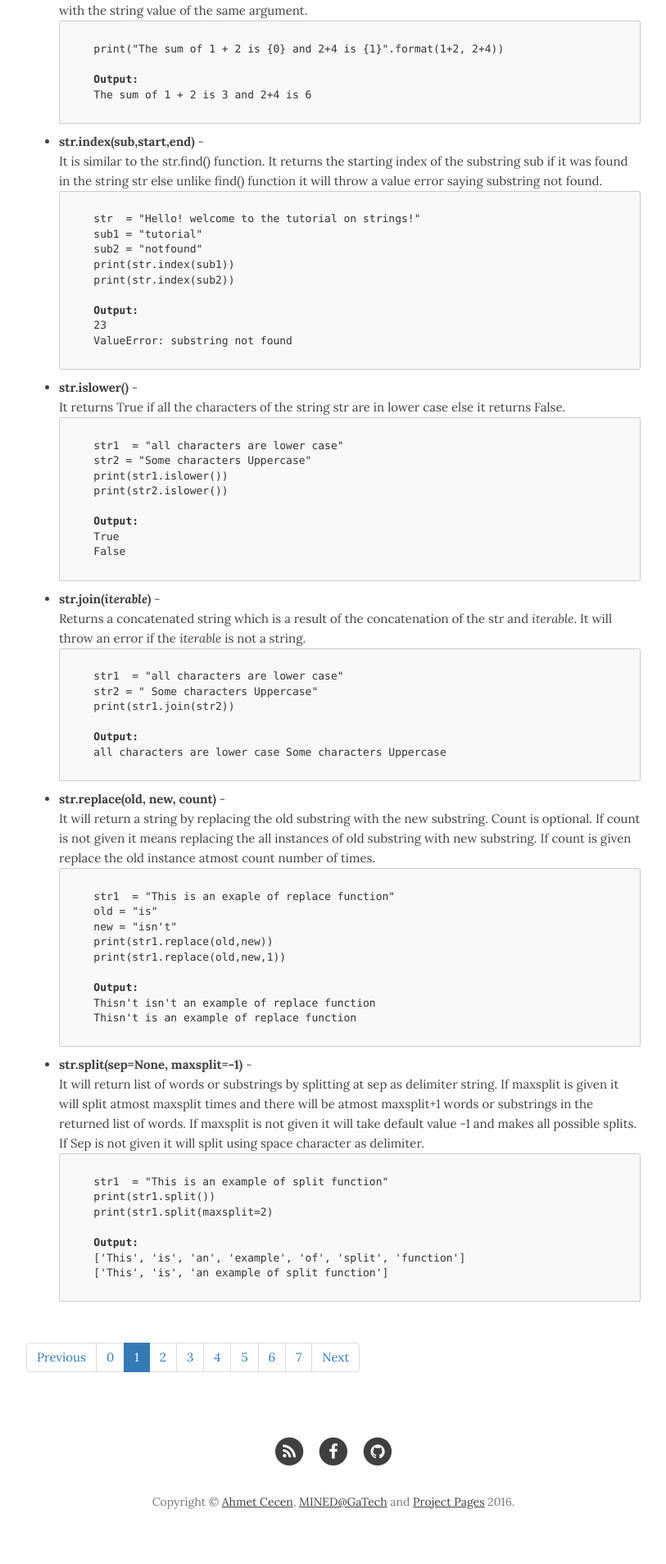
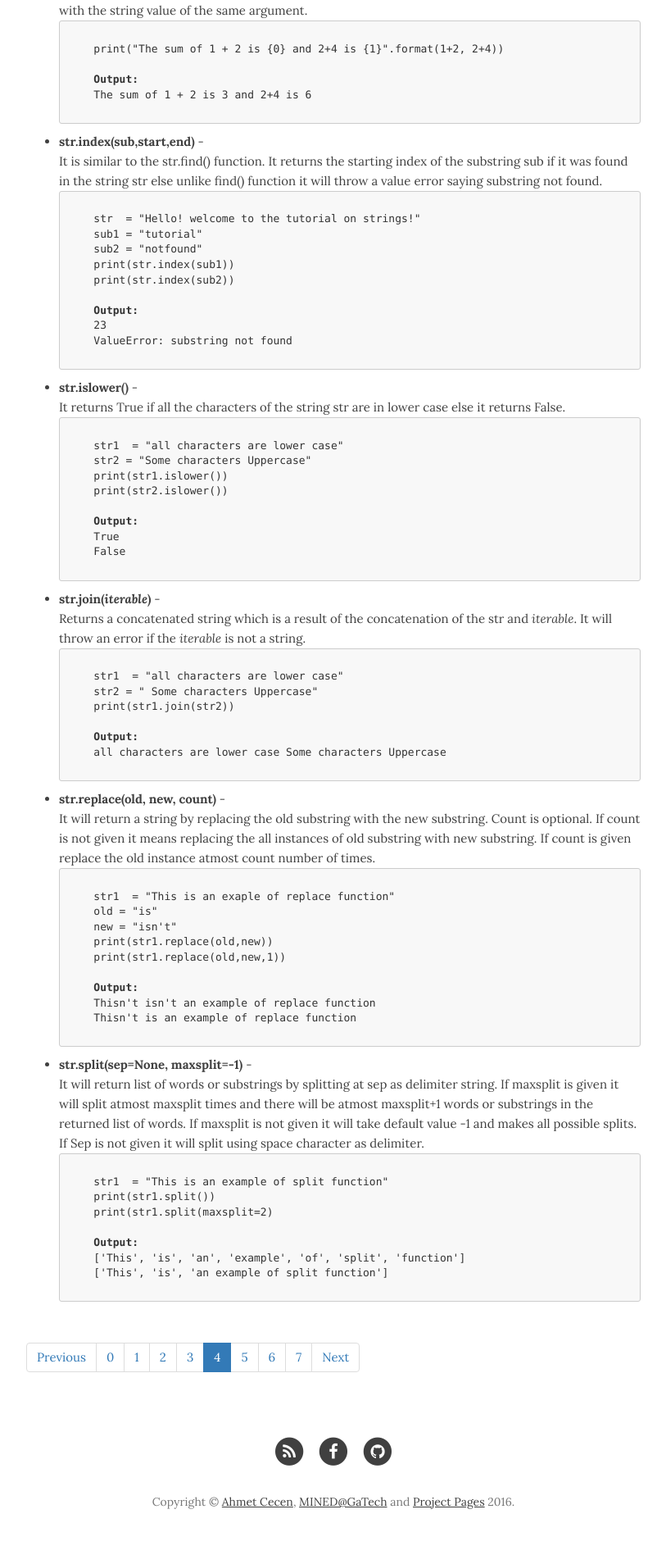
Before and after one commit to sivakrishna383/sivakrishna383.github.io, a Jekyll site: the page built from pages/strings4.md, in a window 1280 px wide. Shown: the part 3726-5634 px from the top of the page at 82% size, without its empty margins (233-1046 px from the left). Built offline with Jekyll 4.4.1, drawn with Linux system fonts in a browser that asks for light colours; nearby versions of some CDN libraries.

Commit message:
Update strings4.md

```diff
--- a/pages/strings4.md
+++ b/pages/strings4.md
@@ -285,10 +285,10 @@ upto the last character. In order to select tha last character also we left the
   <ul class="pagination justify-content-center">
   <li class="page-item"><a class="page-link" href="/pages/numbers/">Previous</a></li>
   <li class="page-item "><a class="page-link" href="/projects/project1">0</a></li>
-  <li class="page-item active"><a class="page-link" href="/pages/introduction2/">1</a></li>
+  <li class="page-item"><a class="page-link" href="/pages/introduction2/">1</a></li>
   <li class="page-item"><a class="page-link" href="/pages/variables/">2</a></li>
   <li class="page-item"><a class="page-link" href="/pages/numbers/">3</a></li>
-  <li class="page-item"><a class="page-link" href="/pages/strings4">4</a></li>
+  <li class="page-item active"><a class="page-link" href="/pages/strings4">4</a></li>
   <li class="page-item"><a class="page-link" href="#">5</a></li>
   <li class="page-item"><a class="page-link" href="#">6</a></li>
   <li class="page-item"><a class="page-link" href="#">7</a></li>
```
